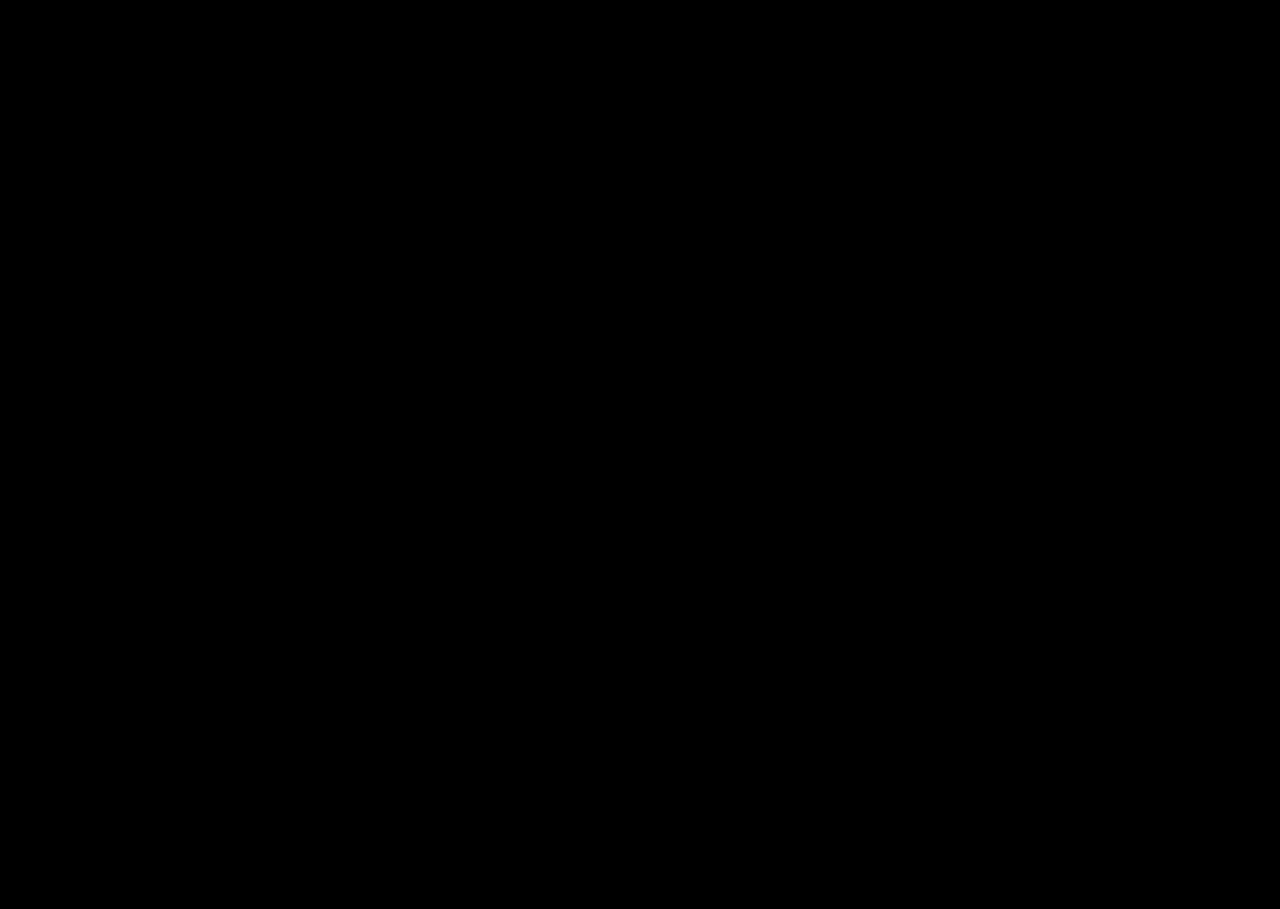
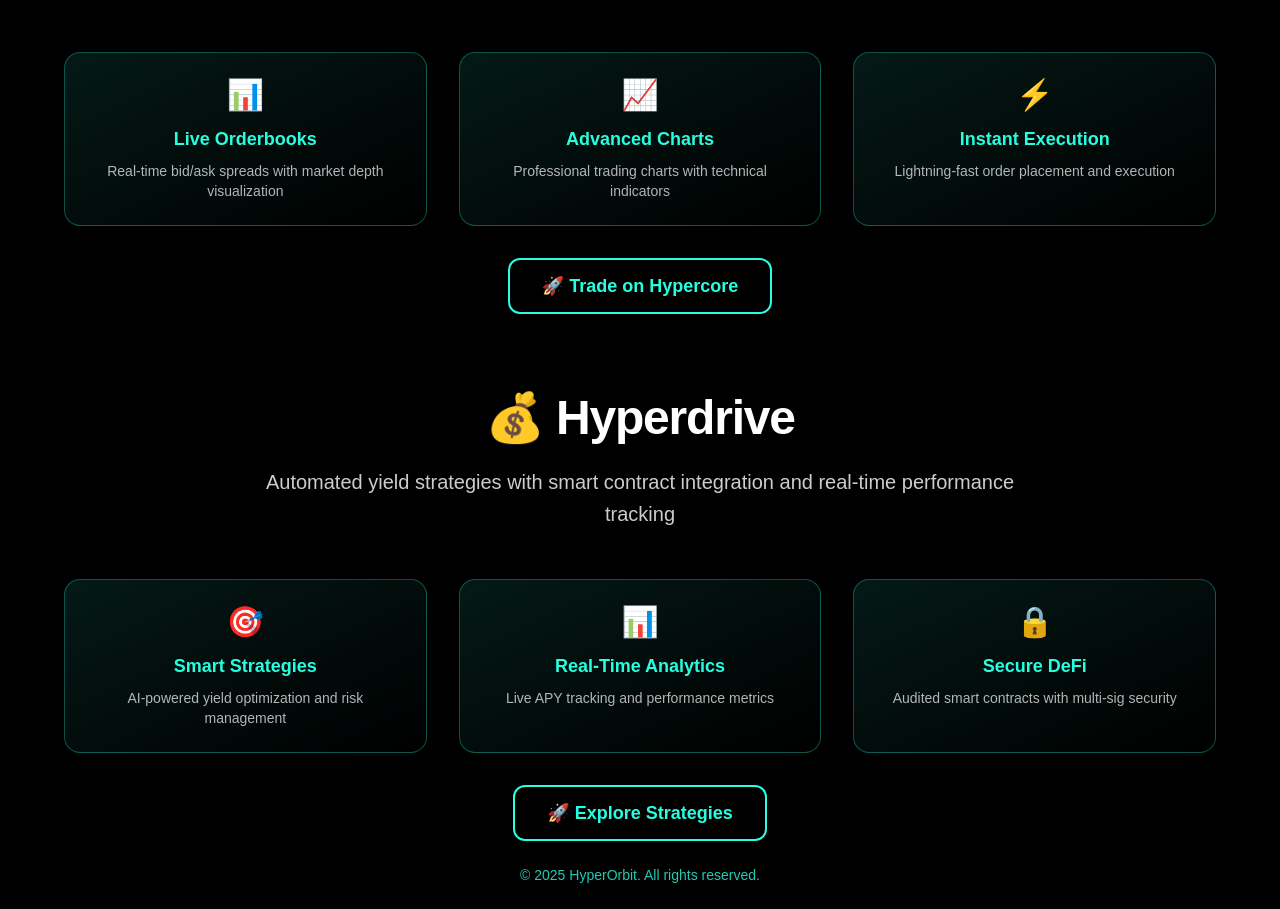
Before and after one commit to ayushsingh82/HyperOrbit, a Next.js app: page / in a window 1280 px wide. Shown: the part 1450-2359 px from the top of the page. Before the commit the page ends 1305 px from the top, so only its background shows below. Built offline with nearby package versions, Linux system fonts and the light colour scheme; no server answers.

Commit message:
landing page improved

```diff
--- a/src/app/components/landing.tsx
+++ b/src/app/components/landing.tsx
@@ -166,6 +166,88 @@
             <div className="text-white/70 text-sm">Community Members</div>
           </div>
         </motion.div>
+
+        {/* Hypercore Section */}
+        <motion.div
+          initial={{ opacity: 0, y: 30 }}
+          animate={{ opacity: 1, y: 0 }}
+          transition={{ duration: 0.8, delay: 0.8 }}
+          className="w-full max-w-6xl mt-20"
+        >
+          <div className="text-center mb-12">
+            <h2 className="text-4xl sm:text-5xl font-bold mb-6 text-[#27FEE0] tracking-tight">
+              ⚡ <span className="text-white">Hypercore</span>
+            </h2>
+            <p className="text-xl text-white/80 max-w-3xl mx-auto leading-relaxed">
+              Advanced cryptocurrency trading with real-time orderbooks, professional charts, and lightning-fast execution
+            </p>
+          </div>
+
+          <div className="grid grid-cols-1 md:grid-cols-3 gap-8">
+            <div className="bg-gradient-to-br from-[#27FEE0]/10 to-transparent border border-[#27FEE0]/30 rounded-2xl p-6 text-center backdrop-blur-sm">
+              <div className="text-3xl mb-3">📊</div>
+              <h3 className="text-[#27FEE0] font-bold text-lg mb-2">Live Orderbooks</h3>
+              <p className="text-white/70 text-sm">Real-time bid/ask spreads with market depth visualization</p>
+            </div>
+            <div className="bg-gradient-to-br from-[#27FEE0]/10 to-transparent border border-[#27FEE0]/30 rounded-2xl p-6 text-center backdrop-blur-sm">
+              <div className="text-3xl mb-3">📈</div>
+              <h3 className="text-[#27FEE0] font-bold text-lg mb-2">Advanced Charts</h3>
+              <p className="text-white/70 text-sm">Professional trading charts with technical indicators</p>
+            </div>
+            <div className="bg-gradient-to-br from-[#27FEE0]/10 to-transparent border border-[#27FEE0]/30 rounded-2xl p-6 text-center backdrop-blur-sm">
+              <div className="text-3xl mb-3">⚡</div>
+              <h3 className="text-[#27FEE0] font-bold text-lg mb-2">Instant Execution</h3>
+              <p className="text-white/70 text-sm">Lightning-fast order placement and execution</p>
+            </div>
+          </div>
+
+          <div className="text-center mt-8">
+            <a href="/hypercore" className="inline-block px-8 py-3 rounded-xl border-2 border-[#27FEE0] bg-transparent text-[#27FEE0] font-bold text-lg transition-all duration-300 hover:scale-105 hover:bg-[#27FEE0] hover:text-[#0B1614]">
+              🚀 Trade on Hypercore
+            </a>
+          </div>
+        </motion.div>
+
+        {/* Hyperdrive Section */}
+        <motion.div
+          initial={{ opacity: 0, y: 30 }}
+          animate={{ opacity: 1, y: 0 }}
+          transition={{ duration: 0.8, delay: 1.0 }}
+          className="w-full max-w-6xl mt-20"
+        >
+          <div className="text-center mb-12">
+            <h2 className="text-4xl sm:text-5xl font-bold mb-6 text-[#27FEE0] tracking-tight">
+              💰 <span className="text-white">Hyperdrive</span>
+            </h2>
+            <p className="text-xl text-white/80 max-w-3xl mx-auto leading-relaxed">
+              Automated yield strategies with smart contract integration and real-time performance tracking
+            </p>
+          </div>
+
+          <div className="grid grid-cols-1 md:grid-cols-3 gap-8">
+            <div className="bg-gradient-to-br from-[#27FEE0]/10 to-transparent border border-[#27FEE0]/30 rounded-2xl p-6 text-center backdrop-blur-sm">
+              <div className="text-3xl mb-3">🎯</div>
+              <h3 className="text-[#27FEE0] font-bold text-lg mb-2">Smart Strategies</h3>
+              <p className="text-white/70 text-sm">AI-powered yield optimization and risk management</p>
+            </div>
+            <div className="bg-gradient-to-br from-[#27FEE0]/10 to-transparent border border-[#27FEE0]/30 rounded-2xl p-6 text-center backdrop-blur-sm">
+              <div className="text-3xl mb-3">📊</div>
+              <h3 className="text-[#27FEE0] font-bold text-lg mb-2">Real-Time Analytics</h3>
+              <p className="text-white/70 text-sm">Live APY tracking and performance metrics</p>
+            </div>
+            <div className="bg-gradient-to-br from-[#27FEE0]/10 to-transparent border border-[#27FEE0]/30 rounded-2xl p-6 text-center backdrop-blur-sm">
+              <div className="text-3xl mb-3">🔒</div>
+              <h3 className="text-[#27FEE0] font-bold text-lg mb-2">Secure DeFi</h3>
+              <p className="text-white/70 text-sm">Audited smart contracts with multi-sig security</p>
+            </div>
+          </div>
+
+          <div className="text-center mt-8">
+            <a href="/yield-strategies" className="inline-block px-8 py-3 rounded-xl border-2 border-[#27FEE0] bg-transparent text-[#27FEE0] font-bold text-lg transition-all duration-300 hover:scale-105 hover:bg-[#27FEE0] hover:text-[#0B1614]">
+              🚀 Explore Strategies
+            </a>
+          </div>
+        </motion.div>
       </div>
     </div>
   );
```
